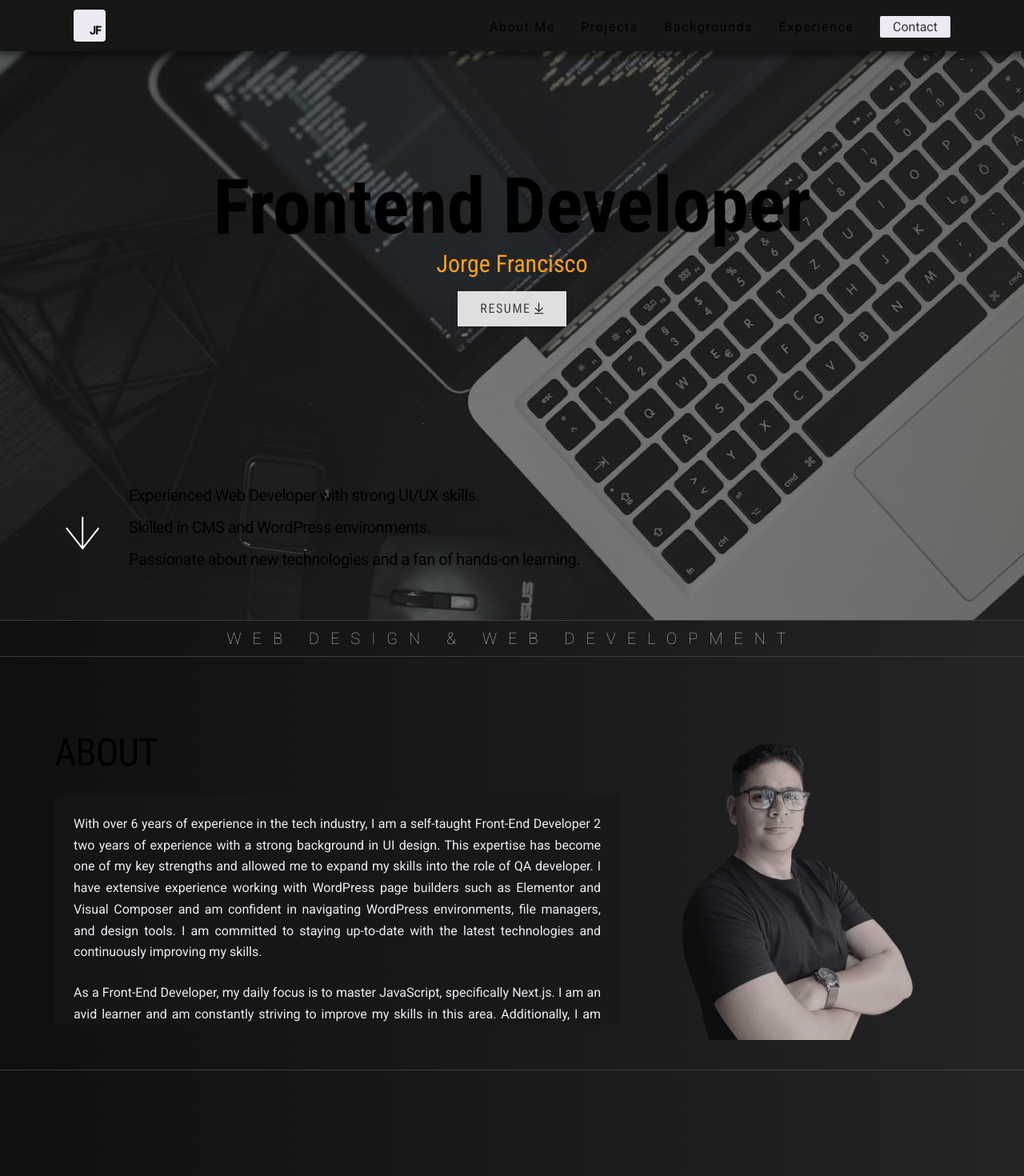
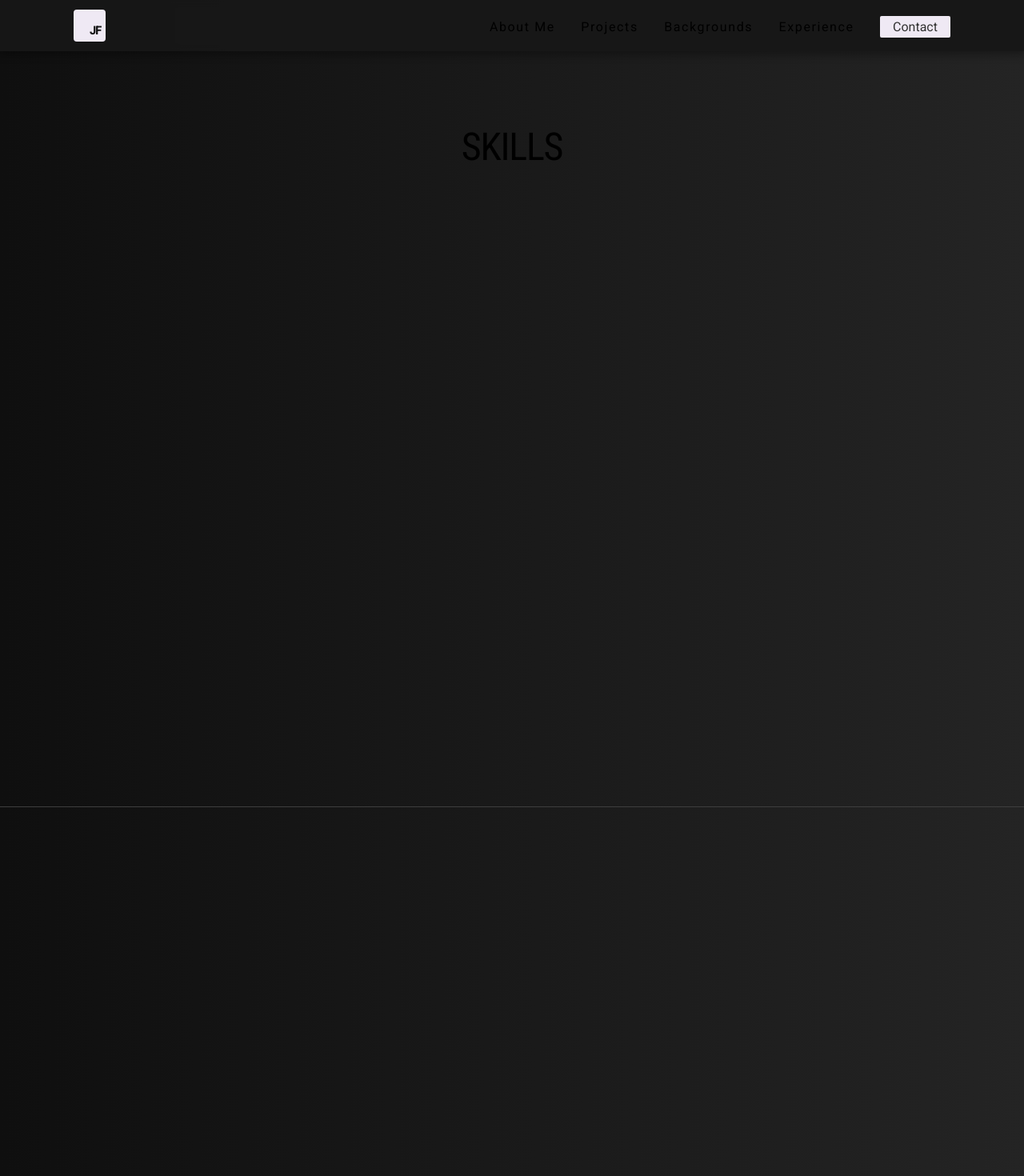
Before and after one commit to jor-g-r/portfolio-Jorge-Rondon, a Next.js app in the folder portfolio/: page / in a window 1280 px wide. Shown: the top 1470 px of the page at 80% size. Built offline with nearby package versions, Linux system fonts and the light colour scheme.

Commit message:
Skills component layout building

```diff
--- a/portfolio/src/app/components/About.tsx
+++ b/portfolio/src/app/components/About.tsx
@@ -16,7 +16,7 @@ export default function About () {
                         <div className="w-full lg:max-w-[762px]">
                             <h2 className="condensed text-4xl lg:text-5xl uppercase -tracking-wide pt-4">About</h2>
 
-                            <div className="description max-h-72 mt-7 mb-14 flex flex-col gap-6 p-6 overflow-y-scroll
+                            <div className="description max-h-72 mt-7 mb-7 flex flex-col gap-6 p-6 overflow-y-scroll
                                           bg-dark-900 shadow-inner bg-opacity-60 text-white-100 text-justify leading-[26.7px]">
                                 <p>
                                 With over 6 years of experience in the tech industry,
--- a/portfolio/src/app/components/Hero.tsx
+++ b/portfolio/src/app/components/Hero.tsx
@@ -24,7 +24,7 @@ export default function Hero () {
 
                     <div className="text-center condensed  pb-56">
                         <motion.h1 className="lg:text-8xl text-7xl font-bold"
-                            initial={{ y: 0,  }}
+                            initial={{ y: 0 }}
                             animate={{ y: [0, 5, 0], rotate: [0, -1, 0] }}
                             transition={{ duration: 8, repeat: Infinity, repeatType: 'reverse' }} >
                             Frontend Developer
--- /dev/null
+++ b/portfolio/src/app/components/Skills.tsx
@@ -0,0 +1,27 @@
+import {motion} from 'framer-motion'
+
+
+
+
+
+
+export default function Skills (){
+    return (
+        <>
+        <section className="border-solid border-b border-dark-500" id="skills">
+
+            <div className="container mx-auto pt-20 px-8 lg:px-[68px]">
+                <div className="">
+                    <h2 className="condensed text-center text-4xl lg:text-5xl uppercase -tracking-wide pt-4">Skills</h2>
+                </div>
+
+                <div className="w-full h-screen relative flex items-center justify-center rounded-full circular -bg bg-circular-orange">
+
+                </div>
+            </div>
+
+        </section>
+
+        </>
+    )
+}
--- a/portfolio/src/app/globals.css
+++ b/portfolio/src/app/globals.css
@@ -214,3 +214,7 @@ body {
 ::-webkit-scrollbar-thumb:hover {
   background: rgba(255, 162, 22, 0.60);
 }
+
+.circular-bg {
+  background: repeating-radial-gradient(#FFA216 1px, transparent 2px 12.5%);
+}
--- a/portfolio/src/app/icons/IconArrowDownn.tsx
+++ b/portfolio/src/app/icons/IconArrowDownn.tsx
@@ -16,10 +16,10 @@ const IconArrowDown: React.FC<IconArrowDownProps> = ({isHovered}) => {
        <motion.path d="M23.2256 2.99431L23.2256 54.5698"
         strokeWidth="2" stroke-linejoin="round"
 
-        initial={{ y: 330, stroke: "#FFFFFF" }}
+        initial={{ y: 330, stroke: "#FFFFFF", pathLength: 0 }}
         animate={{
           y: isHovered ? 1 : -15,
-          stroke: isHovered ? "#FFA216" : "#FFFFFF",
+          stroke: isHovered ? "#FFA216" : "#FFFFFF", pathLength: 1
         }}
         transition={{ damping: 10, duration: 1 }}
         />
--- a/portfolio/src/app/page.tsx
+++ b/portfolio/src/app/page.tsx
@@ -2,6 +2,7 @@
 import Navbar from './components/Navbar'
 import Hero from './components/Hero'
 import About from './components/About'
+import Skills from './components/Skills'
 
 export default function Home() {
 
@@ -14,13 +15,13 @@ export default function Home() {
         <Navbar title="Testing" theme="light" />
         {/* }
 
-
-
-        {*/}
-
-        <Hero />
+       <Hero />
 
         <About />
+
+      {*/}
+
+        <Skills />
 
     </main>
   )
--- a/portfolio/tailwind.config.ts
+++ b/portfolio/tailwind.config.ts
@@ -40,7 +40,7 @@ const config: Config = {
       },
       backgroundImage: {
         'gradient-linear-dark': 'var(--body-bg)',
-
+        'circular-orange' : 'background: repeating-radial-gradient(#FFA216 2px, transparent 3px 20%);'
       },
     },
   },
```
